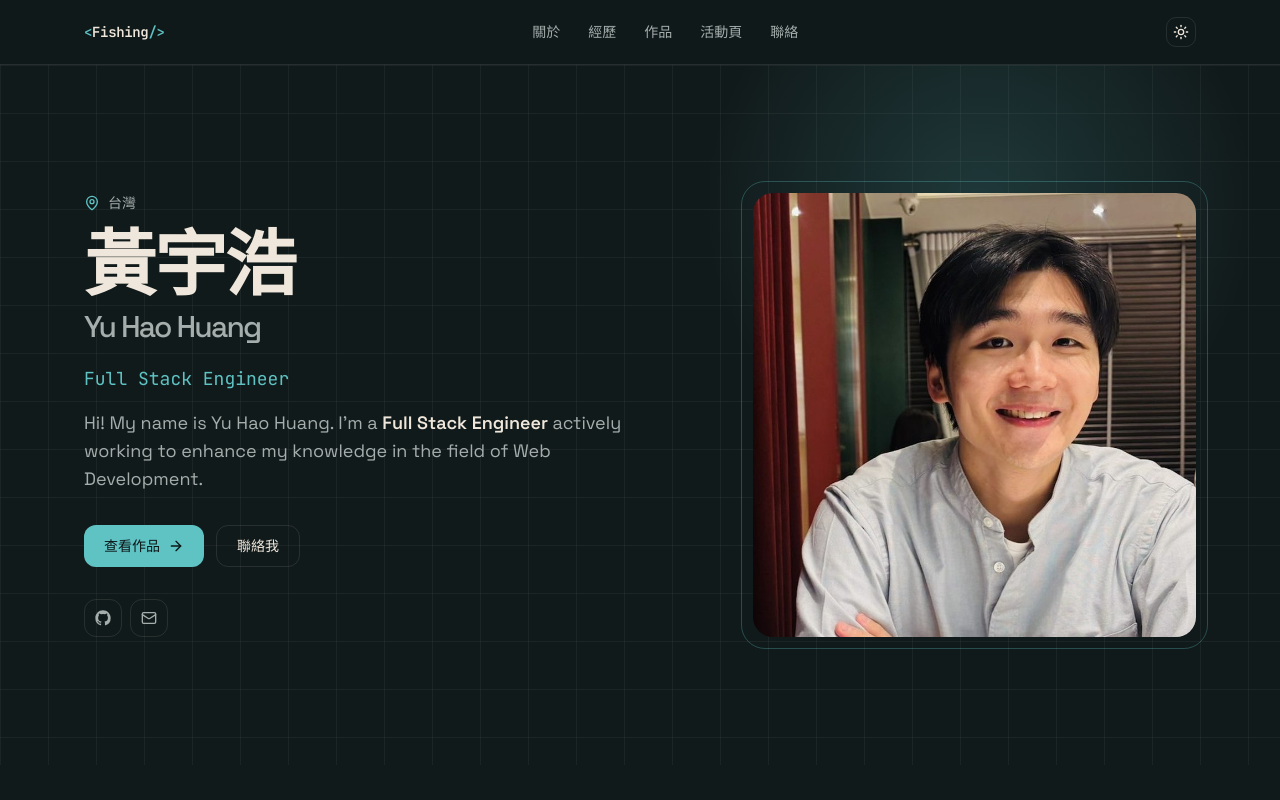
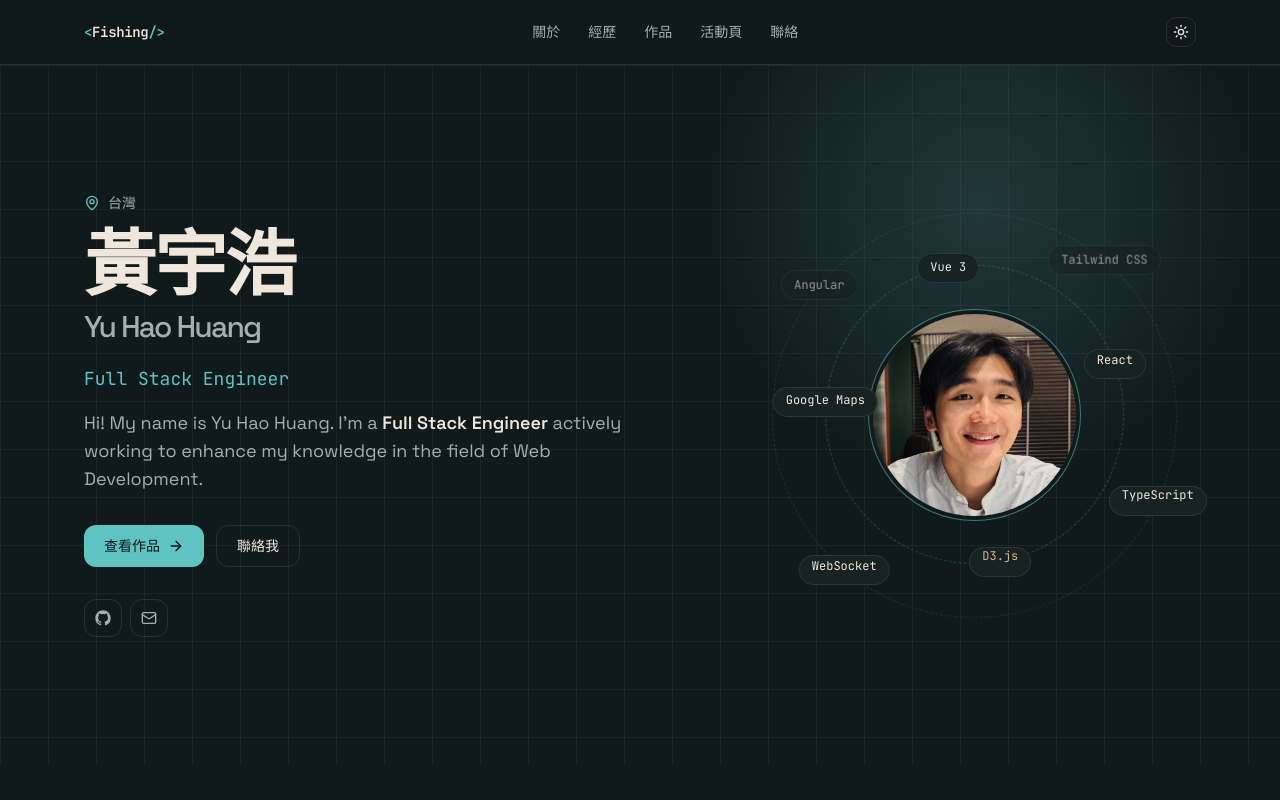
Before and after one commit to sam821203/YUHAO, a Next.js app: page / in a window 1280 px wide. Shown: the top 800 px of the page. Built offline with nearby package versions, Linux system fonts and the light colour scheme.

Commit message:
Hero: tech orbit around a smaller circular photo, tighter crop
Co-Authored-By: Claude Opus 5.5 (1M context) <noreply@anthropic.com>
Claude-Session: https://claude.ai/code/session_011ZaRbTbjq2cmJssaY5uGXf

```diff
--- a/app/globals.css
+++ b/app/globals.css
@@ -137,3 +137,13 @@
     box-shadow: 0 20px 40px -20px var(--glow);
   }
 }
+
+@keyframes float {
+  0%,
+  100% {
+    transform: translateY(0);
+  }
+  50% {
+    transform: translateY(-6px);
+  }
+}
--- a/app/page.tsx
+++ b/app/page.tsx
@@ -1,4 +1,3 @@
-import Image from "next/image";
 import { ArrowRight, Mail, MapPin } from "lucide-react";
 import { Reveal } from "@/components/Reveal";
 import { SectionTitle } from "@/components/SectionTitle";
@@ -6,6 +5,7 @@ import { ProjectGrid } from "@/components/ProjectGrid";
 import { CampaignVideo } from "@/components/CampaignVideo";
 import { GithubIcon } from "@/components/GithubIcon";
 import { ContactForm } from "@/components/ContactForm";
+import { HeroOrbit } from "@/components/HeroOrbit";
 import { btnGhost, btnPrimary, iconBtn } from "@/components/styles";
 import { about, campaignVideos, experience, site, skills } from "@/lib/content";
 
@@ -45,20 +45,7 @@ export default function Home() {
               </a>
             </div>
           </div>
-          <div className="animate-in fade-in zoom-in-95 mx-auto w-64 duration-1000 md:w-full">
-            <div className="relative">
-              <div className="absolute -inset-3 rounded-3xl border border-primary/30" />
-              <Image
-                src="/headshot.jpg"
-                alt="黃宇浩 Yu Hao Huang"
-                width={800}
-                height={800}
-                priority
-                sizes="(min-width: 768px) 420px, 256px"
-                className="relative aspect-square rounded-2xl object-cover"
-              />
-            </div>
-          </div>
+          <HeroOrbit />
         </div>
       </section>
 
--- /dev/null
+++ b/components/HeroOrbit.tsx
@@ -0,0 +1,54 @@
+import Image from "next/image";
+
+const chips = [
+  { label: "Vue 3", ring: "inner", angle: -100 },
+  { label: "React", ring: "inner", angle: -20 },
+  { label: "TypeScript", ring: "outer", angle: 25 },
+  { label: "D3.js", ring: "inner", angle: 80, accent: true },
+  { label: "WebSocket", ring: "outer", angle: 130 },
+  { label: "Google Maps", ring: "inner", angle: 185 },
+  { label: "Angular", ring: "outer", angle: -140, faint: true },
+  { label: "Tailwind CSS", ring: "outer", angle: -50, faint: true },
+];
+
+const radius = { inner: 34, outer: 46 };
+
+export function HeroOrbit() {
+  return (
+    <div className="animate-in fade-in zoom-in-95 relative mx-auto aspect-square w-full max-w-[340px] duration-1000 md:max-w-[440px]">
+      <div className="absolute inset-[16%] rounded-full border border-dashed border-primary/30 motion-safe:animate-[spin_60s_linear_infinite]" />
+      <div className="absolute inset-[4%] rounded-full border border-dashed border-foreground/10 motion-safe:animate-[spin_90s_linear_infinite_reverse]" />
+      <div className="absolute inset-[27%] overflow-hidden rounded-full shadow-[0_0_0_4px_var(--background),0_0_0_5px_color-mix(in_oklab,var(--primary)_55%,transparent)]">
+        <Image
+          src="/headshot.jpg"
+          alt="黃宇浩 Yu Hao Huang"
+          width={800}
+          height={800}
+          priority
+          sizes="(min-width: 768px) 260px, 200px"
+          className="size-full origin-[96%_4%] scale-[1.245] object-cover"
+        />
+      </div>
+      {chips.map((chip, i) => {
+        const r = radius[chip.ring as keyof typeof radius];
+        const rad = (chip.angle * Math.PI) / 180;
+        return (
+          <span
+            key={chip.label}
+            className={`absolute -translate-x-1/2 -translate-y-1/2 rounded-full border bg-card px-2.5 py-1 font-mono text-[10px] whitespace-nowrap shadow-[0_10px_30px_-15px_var(--glow)] md:px-3 md:py-1.5 md:text-xs ${
+              chip.accent ? "text-accent" : "text-foreground"
+            } ${chip.faint ? "opacity-60" : ""}`}
+            style={{
+              left: `${50 + r * Math.cos(rad)}%`,
+              top: `${50 + r * Math.sin(rad)}%`,
+            }}
+          >
+            <span className="block motion-safe:animate-[float_6s_ease-in-out_infinite]" style={{ animationDelay: `${i * -0.8}s` }}>
+              {chip.label}
+            </span>
+          </span>
+        );
+      })}
+    </div>
+  );
+}
```
